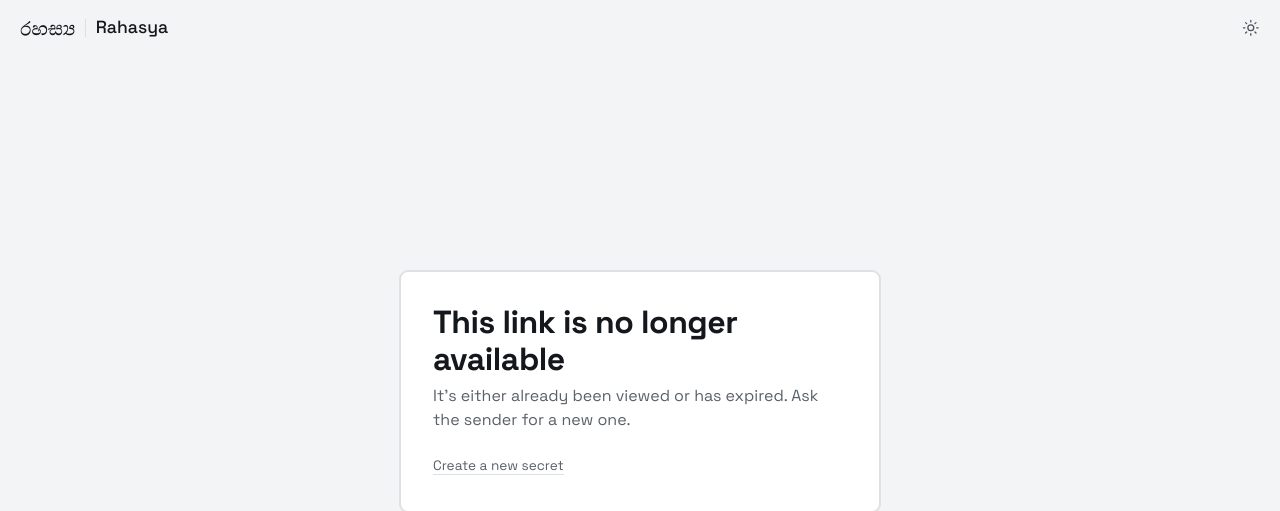
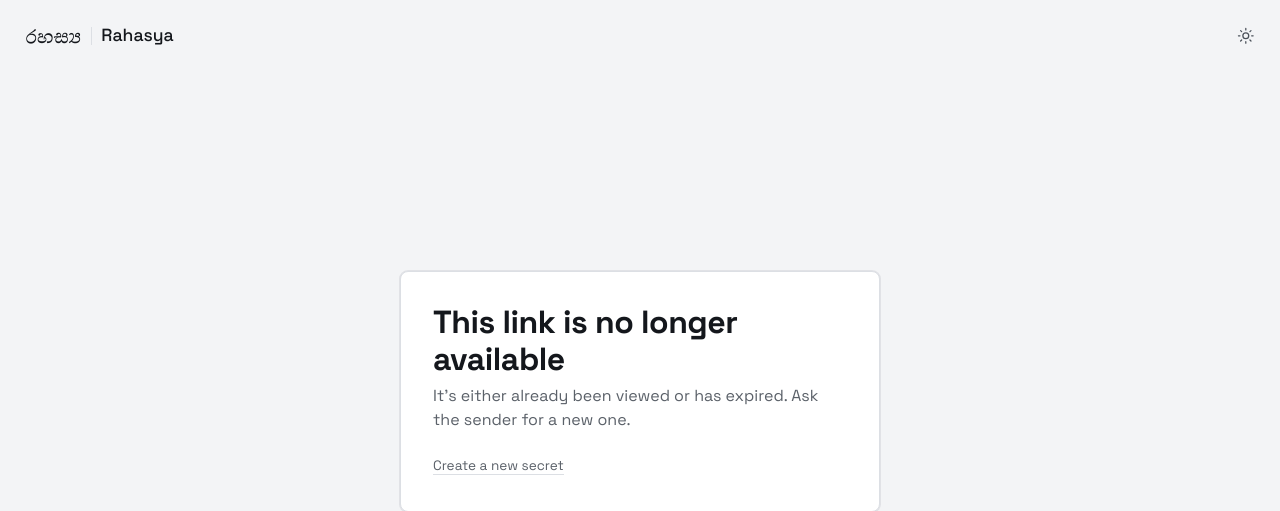
Before and after one commit to sujayamindev/secret-share-tool, a FastAPI app: template app/templates/gone.html in a window 1280 px wide. Shown: the top 511 px of the page. Run offline with FastAPI, Linux system fonts and the light colour scheme; the template is opened without the code that fills it, so the values that code supplies are empty; parts of the project's set-up code (start-up, migrations or seed data) failed here and were passed over.

Commit message:
style: fluid header inset, 20px on phones up to 32px on wide screens

```diff
--- a/app/static/style.css
+++ b/app/static/style.css
@@ -123,8 +123,13 @@ body {
    readers get the Latin name from the link's aria-label. */
 .brand-mark {
   position: absolute;
-  top: 1.1rem;
-  left: 1.25rem;
+  /* One inset for both header corners, fluid: 20px on phones, growing to
+     32px on wide screens. Pages keep their chrome off the very edge by a
+     margin that scales with the viewport (24-32px is the usual desktop
+     range); top matches the side so each corner is square. */
+  --edge: clamp(1.25rem, 2vw, 2rem);
+  top: var(--edge);
+  left: var(--edge);
   display: inline-flex;
   align-items: center;
   gap: 0.6rem;
@@ -174,12 +179,13 @@ body {
 }
 
 .theme-toggle {
+  --edge: clamp(1.25rem, 2vw, 2rem);
   position: absolute;
   /* The button is a 2.25rem tap target around a 1.1rem icon. Offset it so
      the icon, not the button, sits on the same margin as the brand (1.25rem
      from the edge) and on the brand's vertical centre (1.75rem). */
-  top: 0.625rem;
-  right: 0.675rem;
+  top: calc(var(--edge) + 0.65rem - 1.125rem);
+  right: calc(var(--edge) - 0.575rem);
   width: 2.25rem;
   height: 2.25rem;
   display: flex;
```
